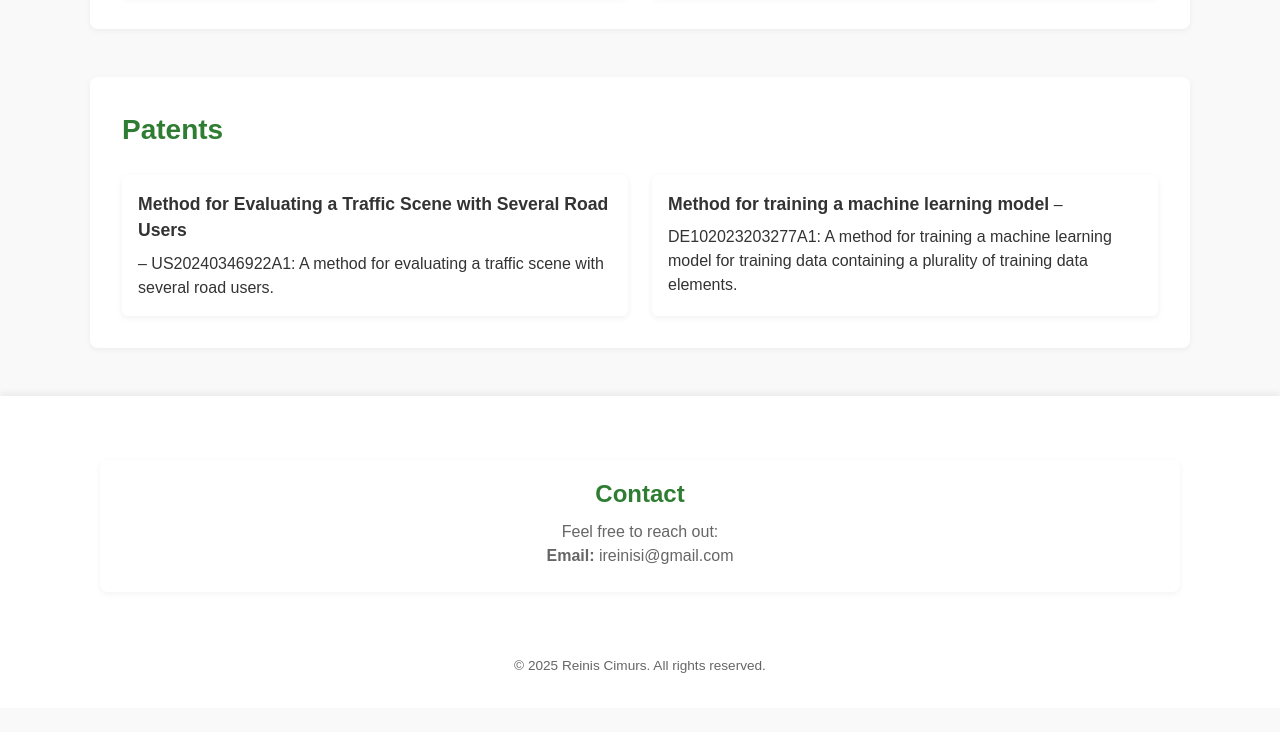
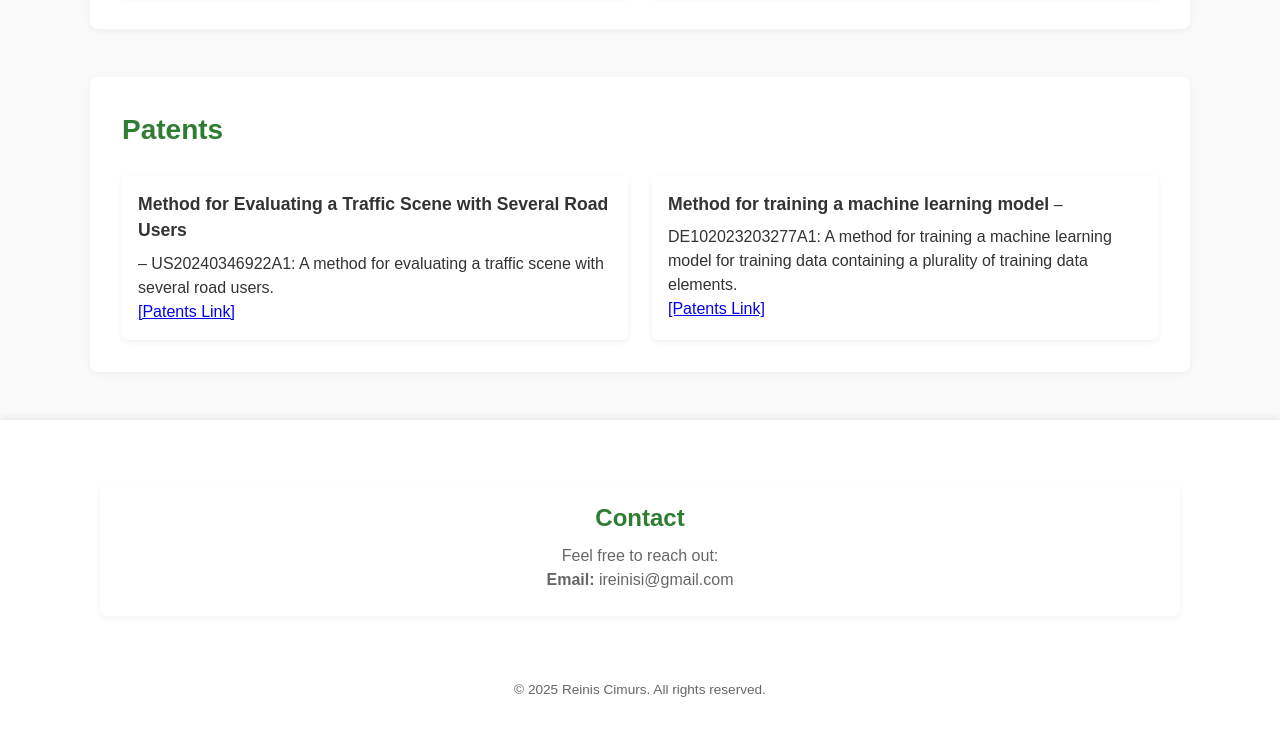
Before and after one commit to reiniscimurs/reiniscimurs.github.io, a plain HTML site: page index.html in a window 1280 px wide. Shown: the part 2278-3010 px from the top of the page. Before the commit the page ends 2986 px from the top, so only its background shows below. Drawn offline with Linux system fonts and the light colour scheme.

Commit message:
add links

```diff
--- a/index.html
+++ b/index.html
@@ -381,11 +381,13 @@
         <strong>Method for Evaluating a Traffic Scene with Several Road Users</strong>
         – US20240346922A1: A method for evaluating a traffic scene with several road users.
         <br>
+        <a href="https://patentimages.storage.googleapis.com/2d/1c/63/8457d8e137b5dd/US20240346922A1.pdf" target="_blank">[Patents Link]</a>
       </li>
       <li>
         <strong>Method for training a machine learning model</strong>
         – DE102023203277A1: A method for training a machine learning model for training data containing a plurality of training data elements.
         <br>
+        <a href="https://patentimages.storage.googleapis.com/b7/bb/89/e025a322d6ba3c/DE102023203277A1.pdf" target="_blank">[Patents Link]</a>
       </li>
     </ul>
   </section>
```
